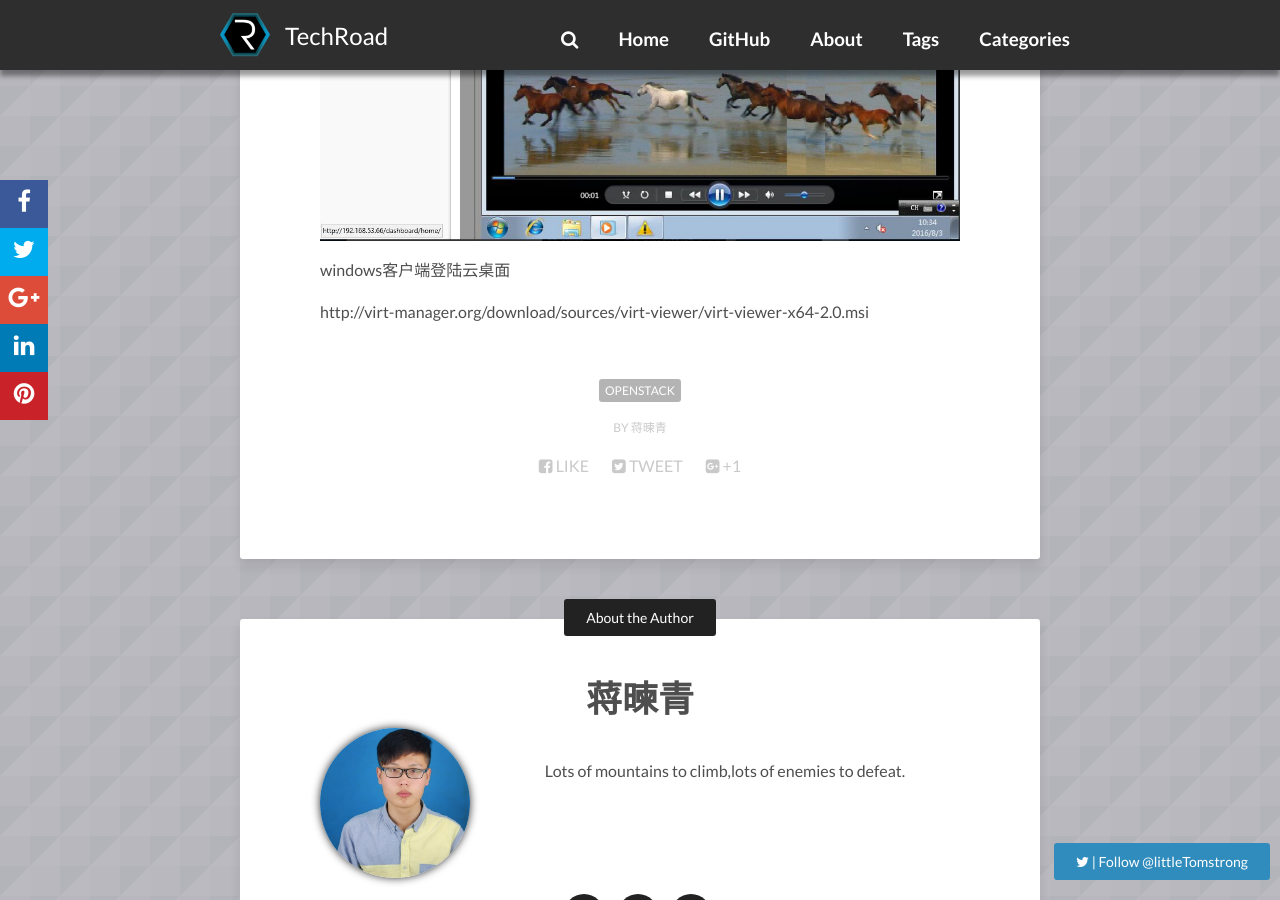
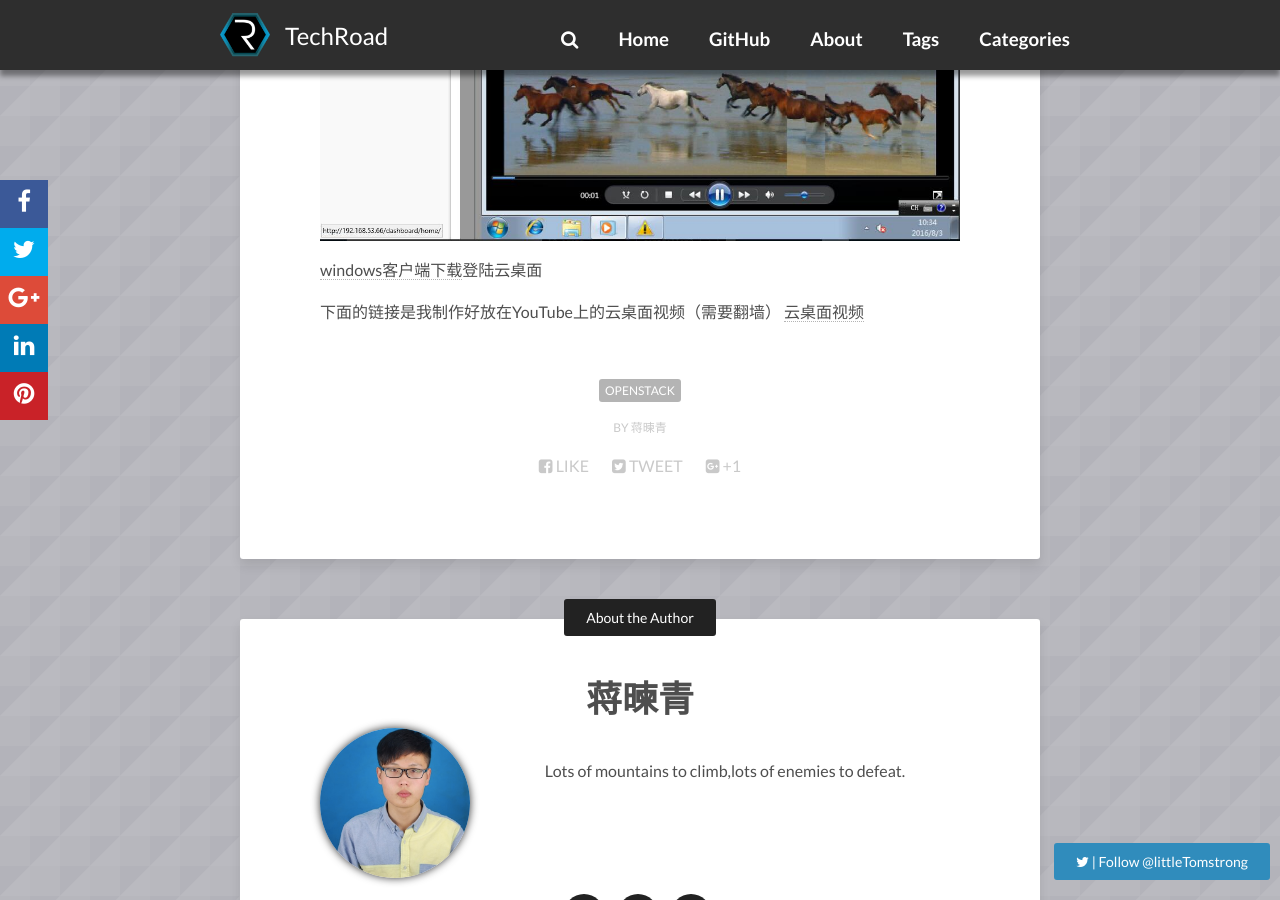
Before and after one commit to JianqingJiang/jianqingjiang.github.io, a Jekyll site: the page built from _posts/2016-08-04-openstack_spice.md, in a window 1280 px wide and 900 px high, scrolled down 4744 px. Built offline with Jekyll 4.4.1, drawn with Linux system fonts in a browser that asks for light colours; nearby versions of some CDN libraries; comment, search, counter and statistics services are not loaded.

Commit message:
modified _config.yml

```diff
--- a/_posts/2016-08-04-openstack_spice.md
+++ b/_posts/2016-08-04-openstack_spice.md
@@ -187,6 +187,7 @@ OpenStack中的windows7播放视频，有点卡，由于在服务器中图像处
 
 
 
-windows客户端登陆云桌面
+[windows客户端下载](http://virt-manager.org/download/sources/virt-viewer/virt-viewer-x64-2.0.msi "windows客户端下载")登陆云桌面
 
-http://virt-manager.org/download/sources/virt-viewer/virt-viewer-x64-2.0.msi
+下面的链接是我制作好放在YouTube上的云桌面视频（需要翻墙）
+[云桌面视频](https://youtu.be/eUDUuoSXE-c "云桌面视频")
```
